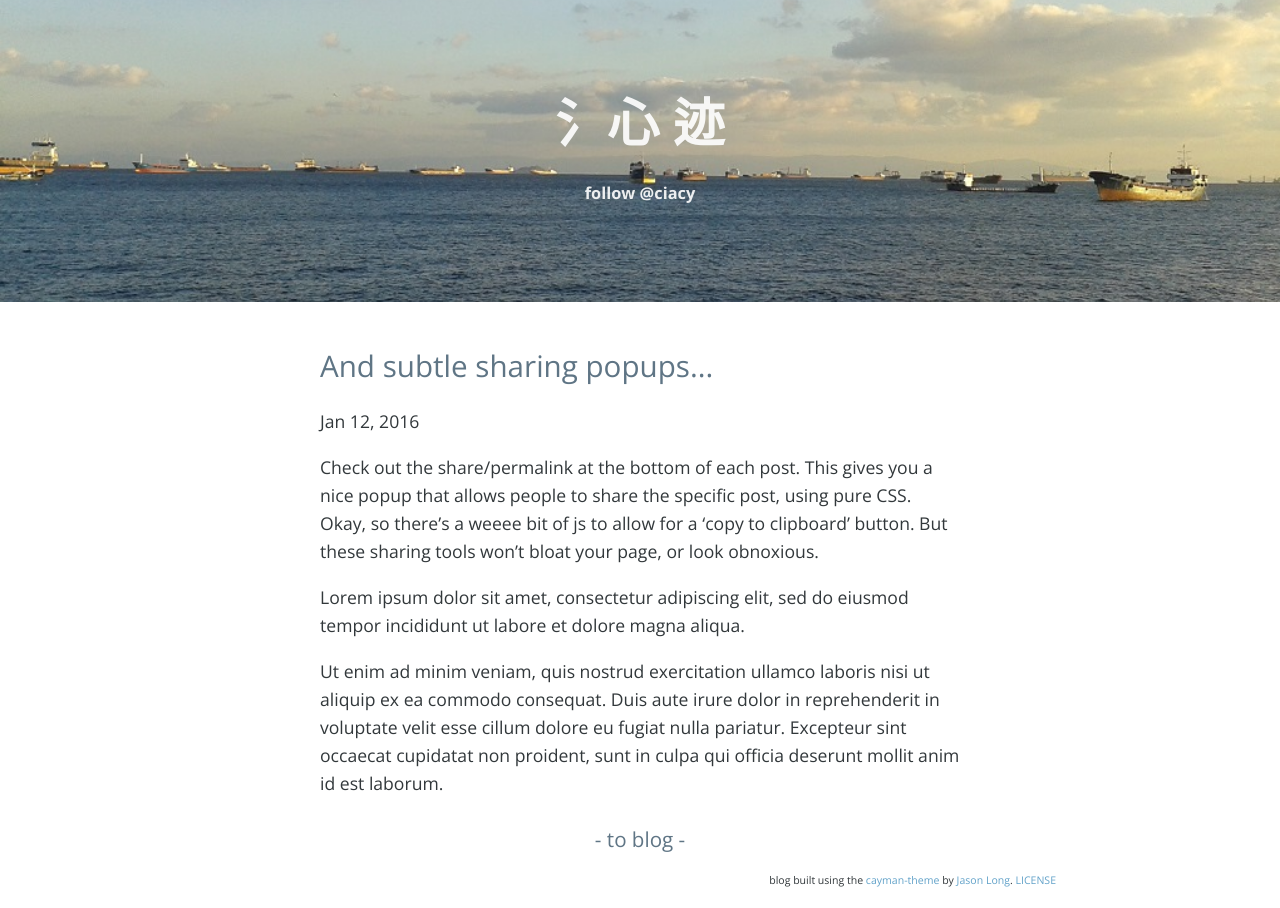
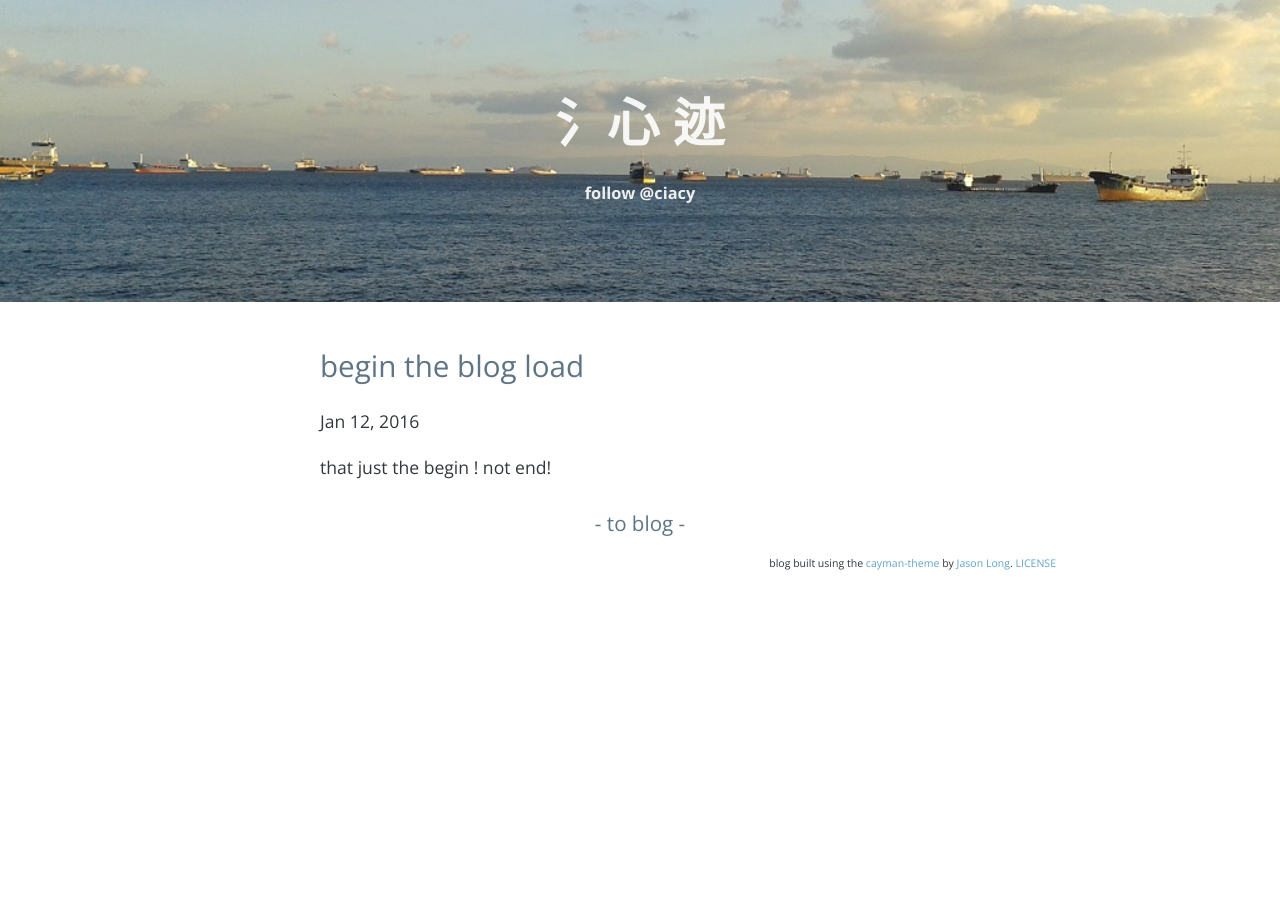
Before and after one commit to ciacy/ciacy.github.io, a Jekyll site: the page built from _posts/2016-01-12-filler.md, in a window 1280 px wide. Built offline with Jekyll 4.4.1, drawn with Linux system fonts in a browser that asks for light colours; nearby versions of some CDN libraries.

Commit message:
Update 2016-01-12-filler.md

```diff
--- a/_posts/2016-01-12-filler.md
+++ b/_posts/2016-01-12-filler.md
@@ -1,10 +1,6 @@
 ---
 layout: post
-title: And subtle sharing popups...
+title:   begin the blog  load
 ---
 
-Check out the share/permalink at the bottom of each post. This gives you a nice popup that allows people to share the specific post, using pure CSS. Okay, so there's a weeee bit of js to allow for a 'copy to clipboard' button. But these sharing tools won't bloat your page, or look obnoxious.
-
-Lorem ipsum dolor sit amet, consectetur adipiscing elit, sed do eiusmod tempor incididunt ut labore et dolore magna aliqua.
-
-Ut enim ad minim veniam, quis nostrud exercitation ullamco laboris nisi ut aliquip ex ea commodo consequat. Duis aute irure dolor in reprehenderit in voluptate velit esse cillum dolore eu fugiat nulla pariatur. Excepteur sint occaecat cupidatat non proident, sunt in culpa qui officia deserunt mollit anim id est laborum.
+that just the begin ! not end!
```
